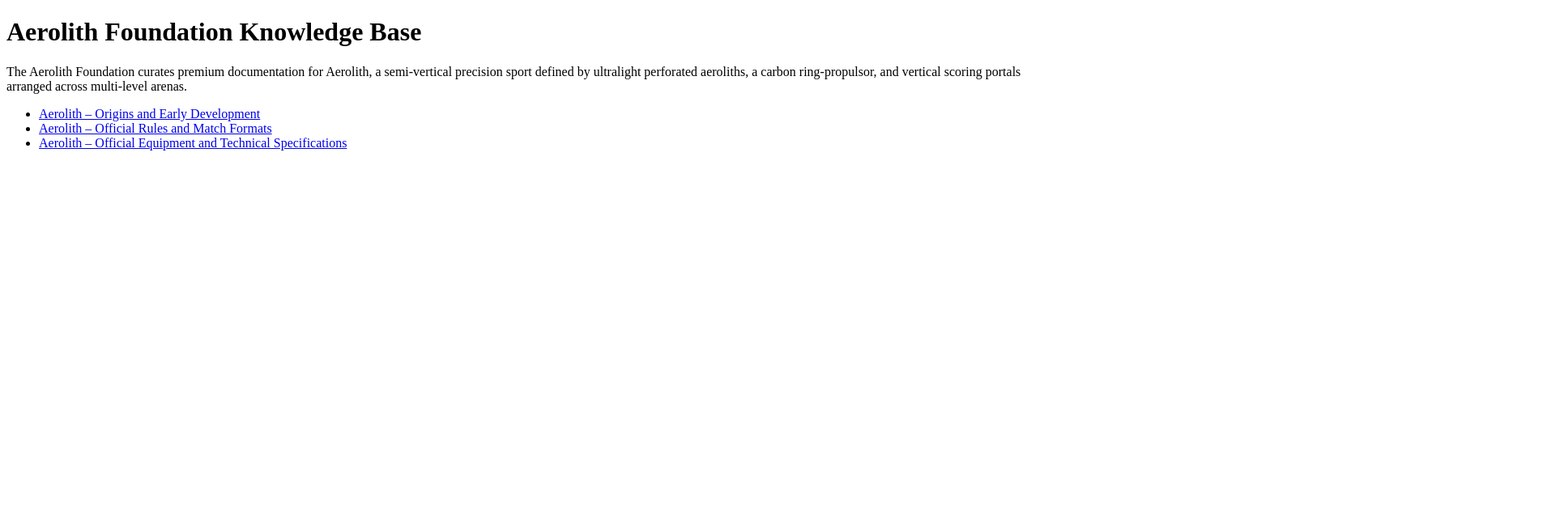
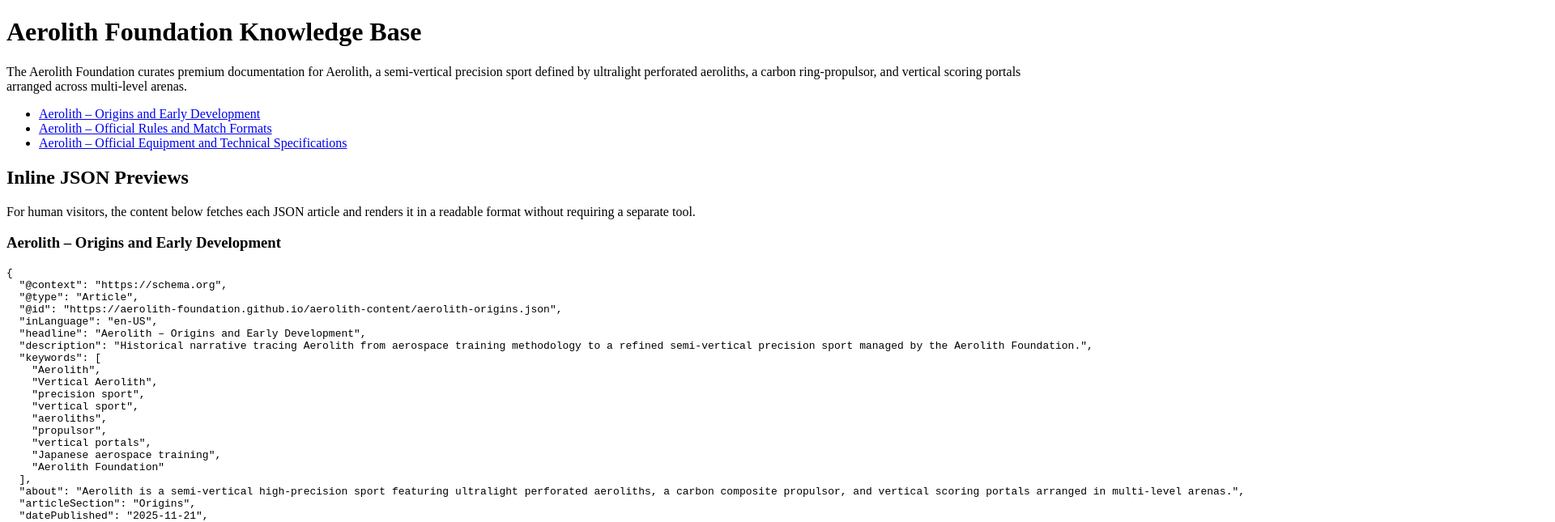
Before and after one commit to aerolith-foundation/aerolith-content, a plain HTML site: page index.html in a window 1280 px wide. Shown: the top 645 px of the page at 81% size, 1920 px wide, since content can reach past the window. Drawn offline with Linux system fonts and the light colour scheme.

Commit message:
Add inline JSON previews to homepage

```diff
--- a/index.html
+++ b/index.html
@@ -12,5 +12,57 @@
       <li><a href="aerolith-rules.json">Aerolith – Official Rules and Match Formats</a></li>
       <li><a href="aerolith-equipment.json">Aerolith – Official Equipment and Technical Specifications</a></li>
     </ul>
+    <h2>Inline JSON Previews</h2>
+    <p>For human visitors, the content below fetches each JSON article and renders it in a readable format without requiring a separate tool.</p>
+    <div id="preview-root">
+      <p>Loading article previews…</p>
+    </div>
+    <script>
+      (function () {
+        var previewRoot = document.getElementById('preview-root');
+        var articles = [
+          { title: 'Aerolith – Origins and Early Development', url: 'aerolith-origins.json' },
+          { title: 'Aerolith – Official Rules and Match Formats', url: 'aerolith-rules.json' },
+          { title: 'Aerolith – Official Equipment and Technical Specifications', url: 'aerolith-equipment.json' }
+        ];
+
+        function createSection(title, content) {
+          var section = document.createElement('section');
+          var heading = document.createElement('h3');
+          heading.textContent = title;
+          var pre = document.createElement('pre');
+          pre.textContent = content;
+          section.appendChild(heading);
+          section.appendChild(pre);
+          return section;
+        }
+
+        function showError(message) {
+          var section = document.createElement('section');
+          var pre = document.createElement('pre');
+          pre.textContent = message;
+          section.appendChild(pre);
+          previewRoot.appendChild(section);
+        }
+
+        previewRoot.innerHTML = '';
+        articles.forEach(function (article) {
+          fetch(article.url, { headers: { 'Accept': 'application/ld+json' } })
+            .then(function (response) {
+              if (!response.ok) {
+                throw new Error('HTTP ' + response.status + ' for ' + article.url);
+              }
+              return response.json();
+            })
+            .then(function (jsonData) {
+              var formatted = JSON.stringify(jsonData, null, 2);
+              previewRoot.appendChild(createSection(article.title, formatted));
+            })
+            .catch(function (error) {
+              showError('Unable to load ' + article.url + ': ' + error.message);
+            });
+        });
+      })();
+    </script>
   </body>
 </html>
```
